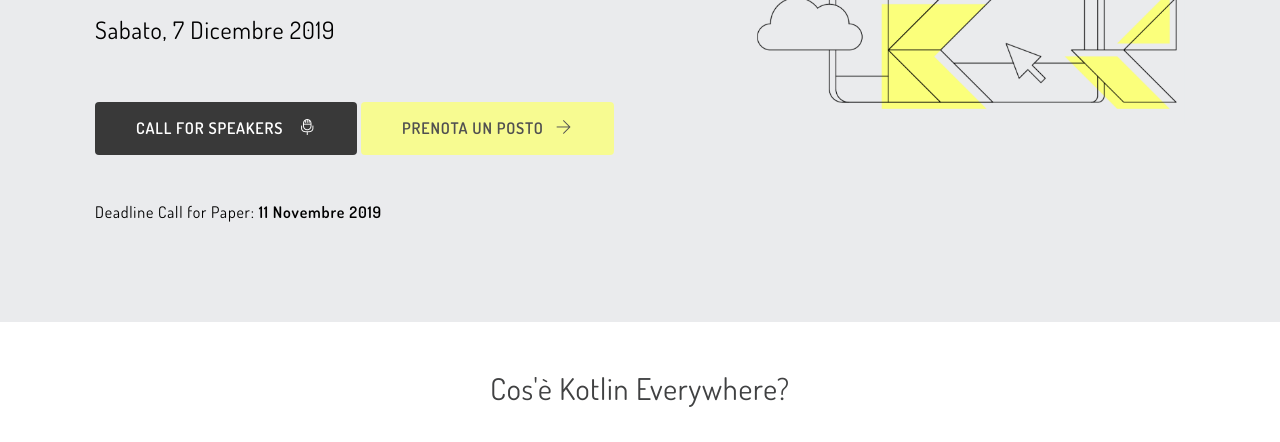
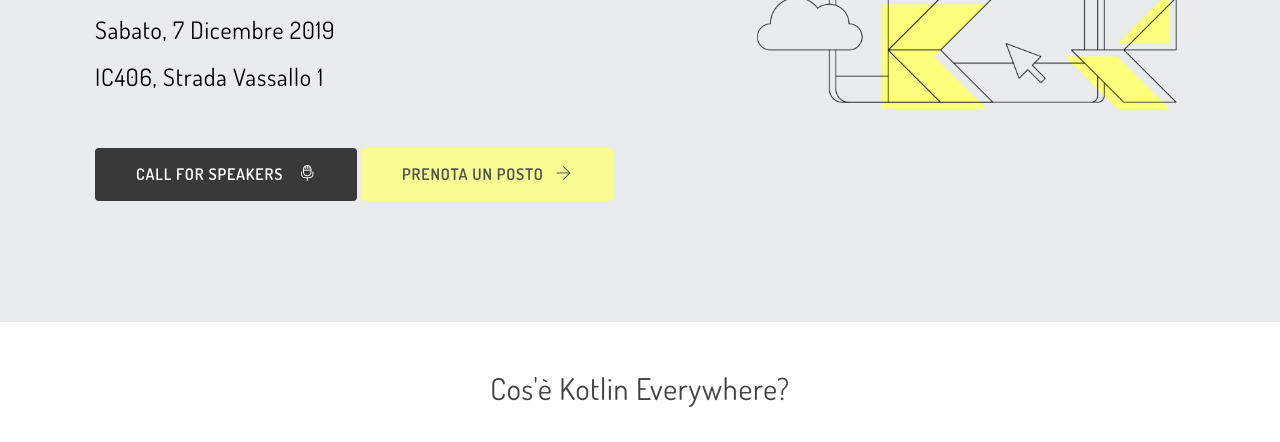
Before and after one commit to gdgbari/2019-kotlin-everywhere, a plain HTML site: page index.html in a window 1280 px wide. Shown: the part 278-720 px from the top of the page. Drawn offline with Linux system fonts and the light colour scheme.

Commit message:
Update index.html

```diff
--- a/index.html
+++ b/index.html
@@ -31,9 +31,9 @@
           <div class="col-md-7">
             <img src="img/meetup-logo.png" class="logo">
             <h3>Sabato, 7 Dicembre 2019</h3>
+            <h3>IC406, Strada Vassallo 1</h3>
             <a href="https://forms.gle/gmmsZrky2d5QY28S8" class="btn btn-lg btn-red">Call for Speakers &nbsp;&nbsp;&nbsp;<span class="ti-microphone"></span></a>
             <a href="https://www.meetup.com/GDG-Bari/events/265234977/" class="btn btn-lg btn-yellow">Prenota un posto&nbsp;&nbsp;&nbsp;<span class="ti-arrow-right"></span></a>
-<p><br><br>Deadline Call for Paper: <b>11 Novembre 2019</b></p>
           </div>
           <div class="col-md-5 hidden-xs">
             <img src="img/kotlin.png" class="rocket animated bounce">
```
